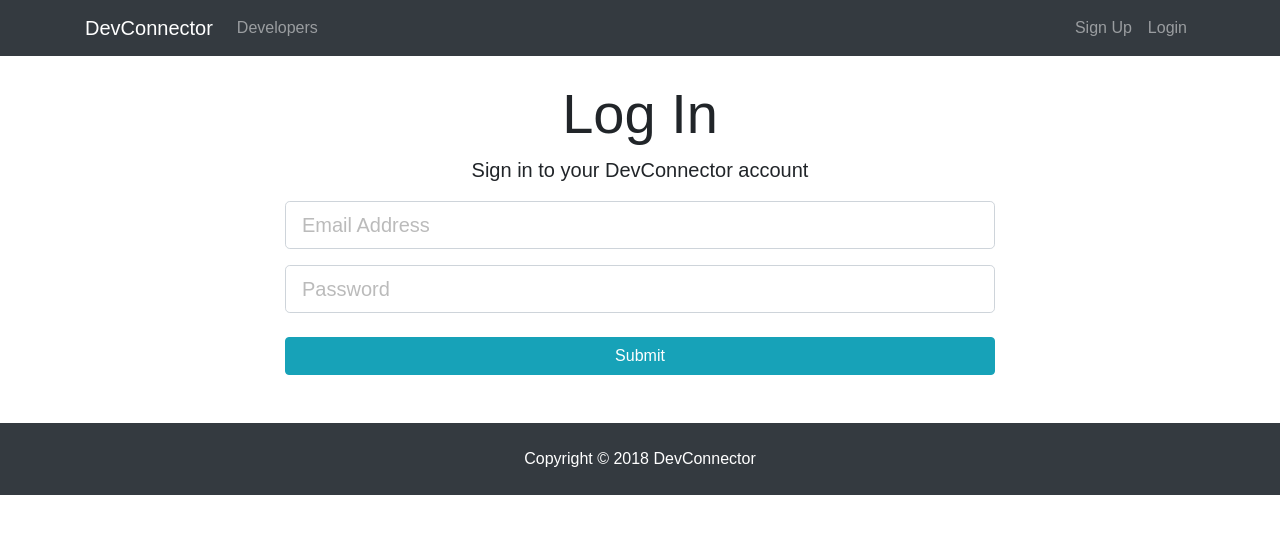
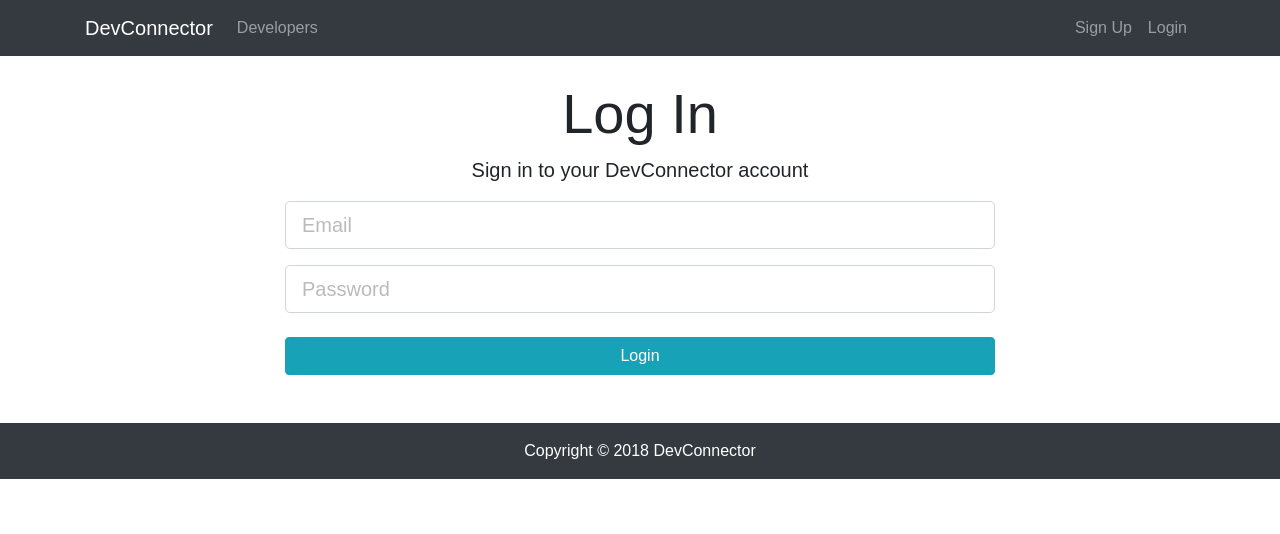
Before and after one commit to daniellaera/devconnector, a React (Create React App) app in the folder client/: page /login in a window 1280 px wide. Shown: the top 534 px of the page. Built offline with nearby package versions, Linux system fonts and the light colour scheme.

Commit message:
corrections

```diff
--- a/client/src/App.css
+++ b/client/src/App.css
@@ -4,7 +4,7 @@ img {
 
   .landing {
     position: relative;
-    background: url('./img/showcase.jpeg') no-repeat;
+    background: url('./img/hero-bg.jpeg') no-repeat;
     background-size: cover;
     background-position: center;
     height: 100vh;
--- a/client/src/components/auth/Login.js
+++ b/client/src/components/auth/Login.js
@@ -62,7 +62,7 @@ class Login extends Component {
               <p className="lead text-center">Sign in to your DevConnector account</p>
               <form onSubmit={this.onSubmit}>
                 <TextFieldGroup
-                  placeholder="Email Address"
+                  placeholder="Email"
                   name="email"
                   type="email"
                   value={this.state.email}
@@ -82,6 +82,7 @@ class Login extends Component {
                 <input
                   type="submit"
                   className="btn btn-info btn-block mt-4"
+                  value="Login"
                 />
               </form>
             </div>
--- a/client/src/components/auth/Register.js
+++ b/client/src/components/auth/Register.js
@@ -30,9 +30,9 @@ class Register extends Component {
         this.setState({[e.target.name]: e.target.value})
     }
 
-    componentWillReceiveProps(nextProps){
-      if(nextProps.errors) {
-        this.setState({errors: nextProps.errors});
+    componentWillReceiveProps(nextProps) {
+        if (nextProps.errors) {
+            this.setState({ errors: nextProps.errors });
         }
     }
 
@@ -97,7 +97,11 @@ class Register extends Component {
                                     error={errors.password2}
                                 />
 
-                    <input type="submit" className="btn btn-info btn-block mt-4" />
+                                <input
+                                    type="submit"
+                                    className="btn btn-info btn-block mt-4"
+                                    value="Register"
+                                />
                             </form>
                         </div>
                     </div>
--- a/client/src/components/dashboard/ProfileActions.js
+++ b/client/src/components/dashboard/ProfileActions.js
@@ -4,14 +4,14 @@ import { Link } from 'react-router-dom'
 
 const ProfileActions = () => {
   return (
-    <div className="btn-group mb-4" role="group">
-      <Link to="/edit-profile" className="btn btn-light">
+    <div className="btn-group-wrap mb-4" role="group">
+      <Link to="/edit-profile" className="btn btn-light btn-sm btn-block">
         <i className="fas fa-user-circle text-info mr-1" />Edit Profile
       </Link>
-      <Link to="/add-experience" className="btn btn-light">
+      <Link to="/add-experience" className="btn btn-light btn-sm btn-block">
         <i className="fas fa-user-tie text-info mr-1" />Add Experience
       </Link>
-      <Link to="/add-education" className="btn btn-light">
+      <Link to="/add-education" className="btn btn-light btn-sm btn-block">
         <i className="fas fa-graduation-cap text-info mr-1" />Add Education
       </Link>
     </div>
--- a/client/src/components/layout/Footer.js
+++ b/client/src/components/layout/Footer.js
@@ -2,7 +2,7 @@ import React from 'react'
 
 export default () => {
   return (
-    <footer className="bg-dark text-white mt-5 p-4 text-center">
+    <footer className="bg-dark text-white mt-5 p-3 text-center">
         Copyright &copy; {new Date().getFullYear()} DevConnector
     </footer>
   )
--- a/client/src/components/layout/Landing.js
+++ b/client/src/components/layout/Landing.js
@@ -18,8 +18,7 @@ class Landing extends Component {
                     <div className="container">
                         <div className="row">
                             <div className="col-md-12 text-center">
-                    <h1 className="display-3 mb-4">Developer Connector
-                    </h1>
+                                <h1 className="display-3 mb-4">Developer Connector</h1>
                                 <p className="lead"> Create a developer profile/portfolio, share posts and get help from other developers</p>
                                 <hr />
                                 <Link to="/register" className="btn btn-lg btn-info mr-2">Sign Up</Link>
--- a/client/src/components/layout/Navbar.js
+++ b/client/src/components/layout/Navbar.js
@@ -26,7 +26,6 @@ class Navbar extends Component {
                 </li>
                 <li className="nav-item">
                     <a
-                    href=""
                         onClick={this.onLogoutClick.bind(this)}
                         className="nav-link">
                         <img
@@ -68,7 +67,7 @@ class Navbar extends Component {
                                 </Link>
                             </li>
                         </ul>
-                    { isAuthenticated ? authLinks : guestLinks }
+                        {isAuthenticated ? authLinks : guestLinks}
                     </div>
                 </div>
             </nav>
--- a/client/src/reducers/profileReducer.js
+++ b/client/src/reducers/profileReducer.js
@@ -28,7 +28,7 @@ export default function(state = initialState, action) {
         case CLEAR_CURRENT_PROFILE:
             return {
                 ...state,
-                profile: null
+                loading: null
             }
         default:
             return state;
```
Also changed, not shown: client/src/components/common/TextFieldGroup.js (indentation only), client/src/components/profile/Profile.js (indentation only), client/src/img/hero-bg.jpeg (added), client/src/img/showcase.jpeg (deleted). Lines whose indentation alone changed are shown as unchanged.
